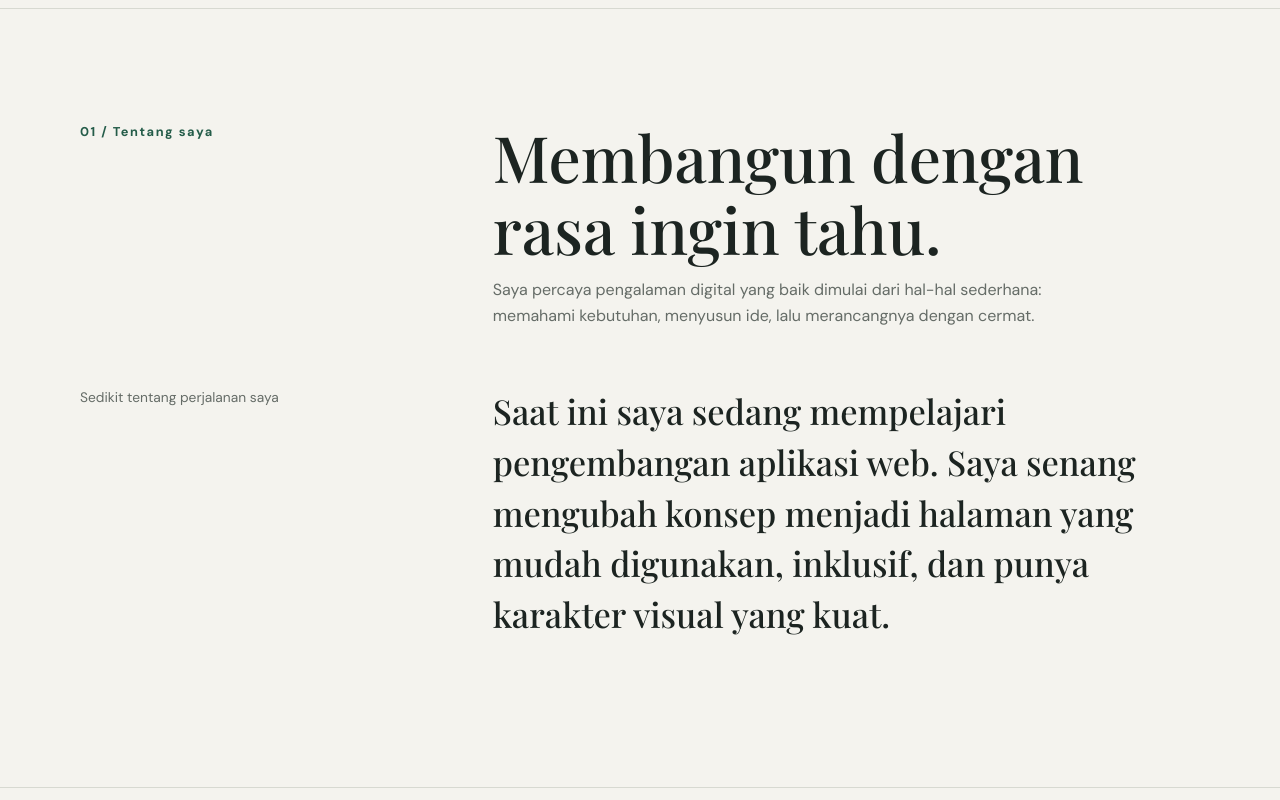
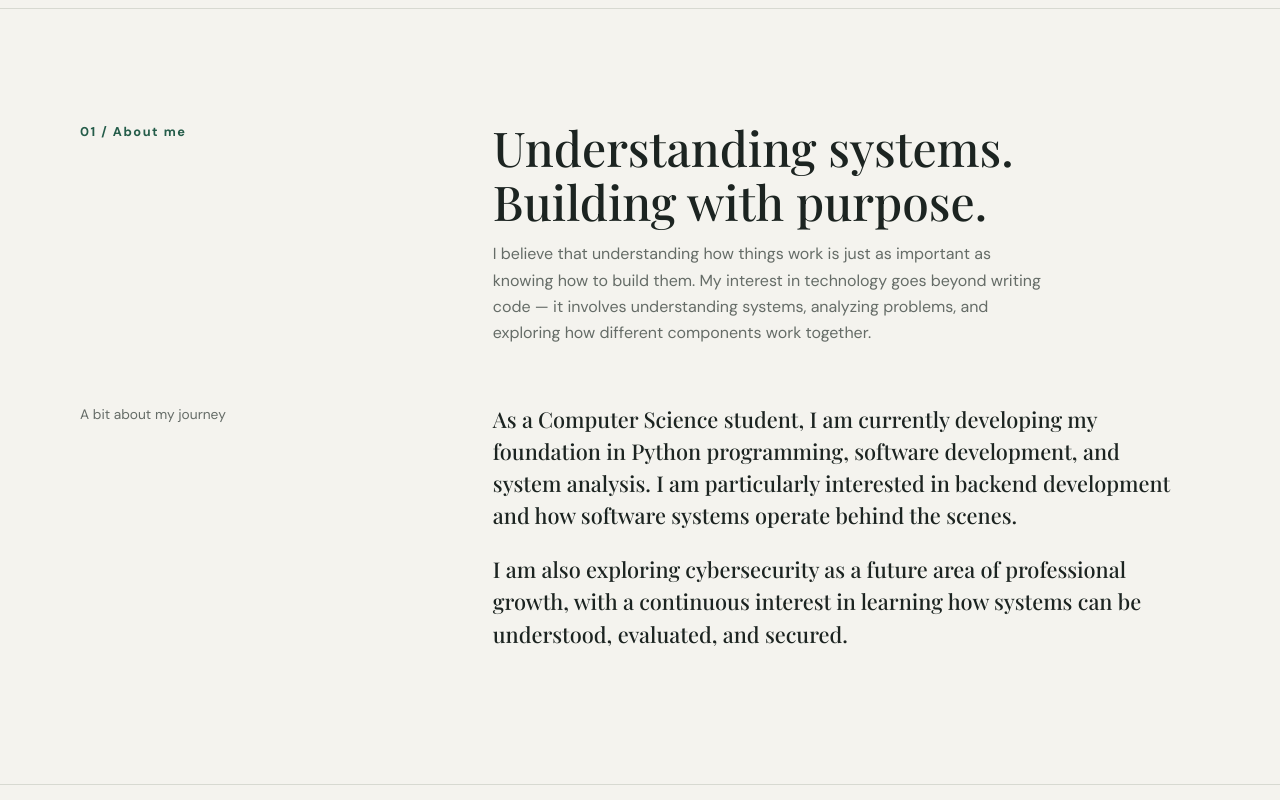
Before and after one commit to layyisbravaska/WAD_Halaman_Profil_Layyisatul_Masruroh_26120300004, a plain HTML site: page index.html in a window 1280 px wide. Shown: the part 640-1440 px from the top of the page. Drawn offline with nearby package versions, Linux system fonts and the light colour scheme.

Commit message:
Rewrite about section to match real profile

```diff
--- a/index.html
+++ b/index.html
@@ -66,23 +66,35 @@
       <section class="section" id="tentang" aria-labelledby="tentang-title">
         <div class="shell">
           <div class="section-heading">
-            <p class="section-index">01 / Tentang saya</p>
+            <p class="section-index">01 / About me</p>
             <div>
-              <h2 id="tentang-title">Membangun dengan rasa ingin tahu.</h2>
+              <h2 id="tentang-title">
+                Understanding systems. Building with purpose.
+              </h2>
               <p class="section-intro">
-                Saya percaya pengalaman digital yang baik dimulai dari hal-hal
-                sederhana: memahami kebutuhan, menyusun ide, lalu merancangnya
-                dengan cermat.
+                I believe that understanding how things work is just as
+                important as knowing how to build them. My interest in
+                technology goes beyond writing code — it involves understanding
+                systems, analyzing problems, and exploring how different
+                components work together.
               </p>
             </div>
           </div>
           <div class="about-grid">
-            <p class="about-label">Sedikit tentang perjalanan saya</p>
-            <p class="about-copy">
-              Saat ini saya sedang mempelajari pengembangan aplikasi web. Saya
-              senang mengubah konsep menjadi halaman yang mudah digunakan,
-              inklusif, dan punya karakter visual yang kuat.
-            </p>
+            <p class="about-label">A bit about my journey</p>
+            <div>
+              <p class="about-copy">
+                As a Computer Science student, I am currently developing my
+                foundation in Python programming, software development, and
+                system analysis. I am particularly interested in backend
+                development and how software systems operate behind the scenes.
+              </p>
+              <p class="about-copy">
+                I am also exploring cybersecurity as a future area of
+                professional growth, with a continuous interest in learning how
+                systems can be understood, evaluated, and secured.
+              </p>
+            </div>
           </div>
         </div>
       </section>
--- a/style.css
+++ b/style.css
@@ -242,7 +242,7 @@ h1 {
 
 h2 {
   margin-bottom: 0.8rem;
-  font-size: clamp(2.4rem, 5vw, 4rem);
+  font-size: clamp(2rem, 4vw, 3rem);
 }
 
 .section-intro {
@@ -265,7 +265,7 @@ h2 {
 .about-copy {
   max-width: 680px;
   font-family: var(--serif);
-  font-size: clamp(1.45rem, 2.7vw, 2.15rem);
+  font-size: clamp(1.1rem, 1.7vw, 1.6rem);
   line-height: 1.48;
 }
 
```
